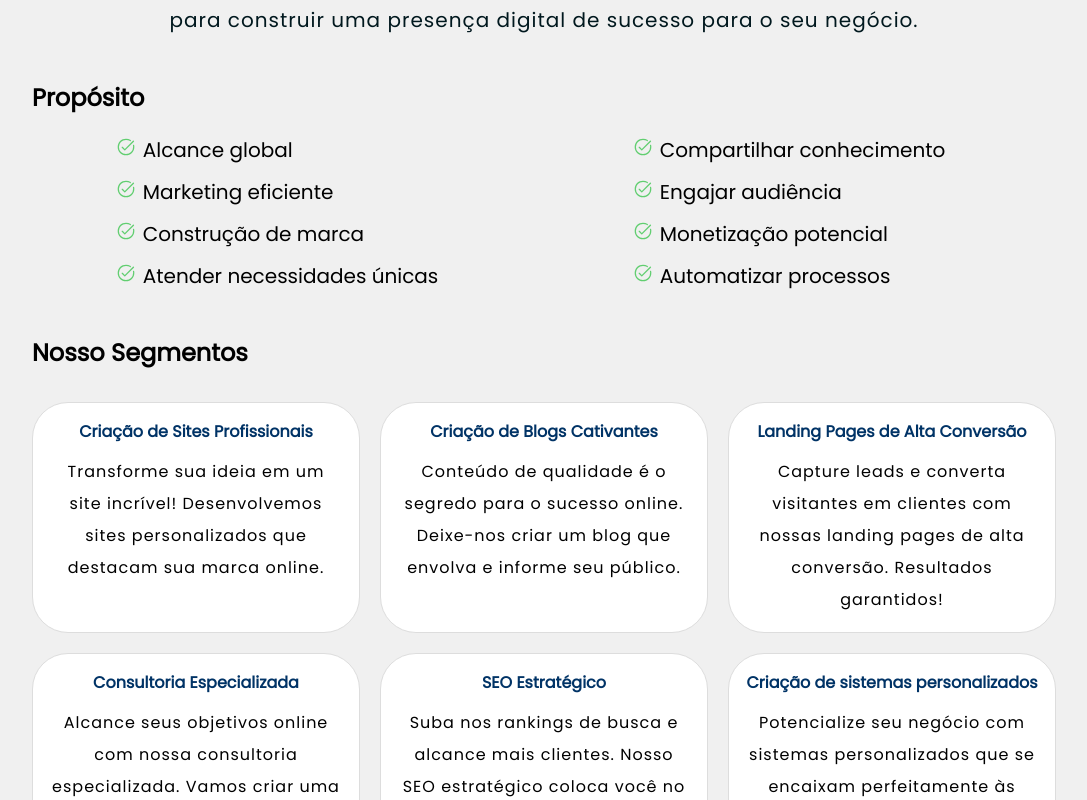
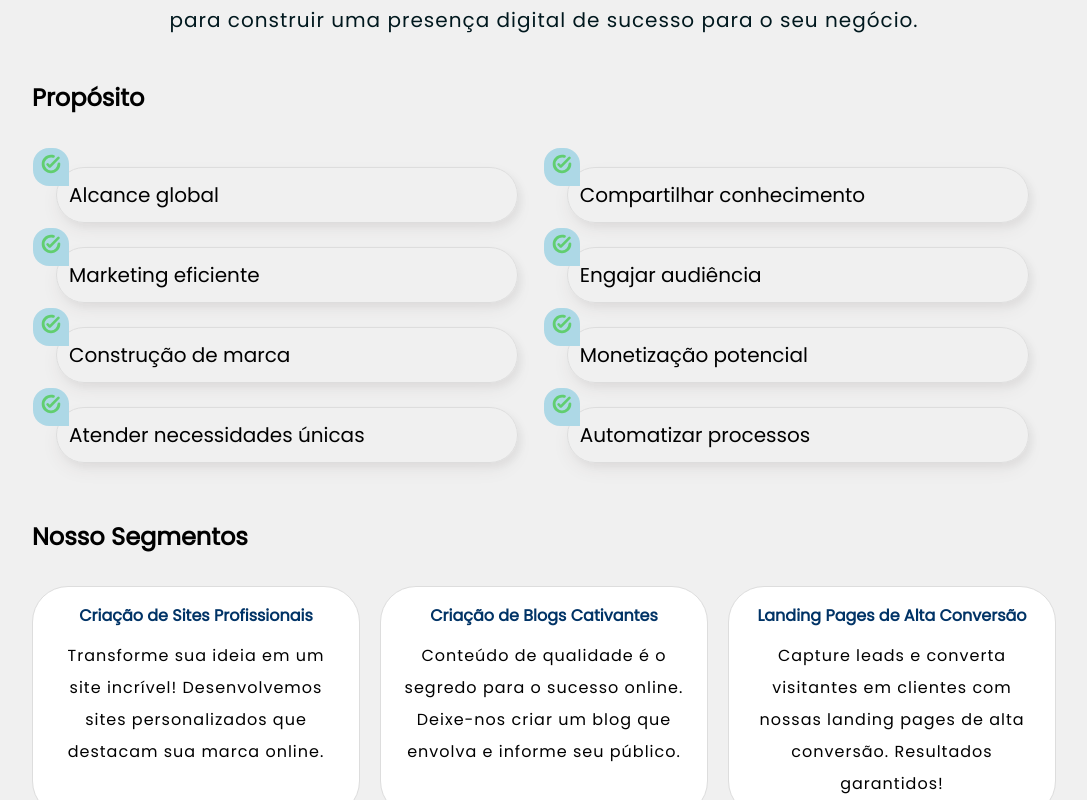
Before and after one commit to joao-belmiro/portal-wb, a Nuxt app: page / in a window 1280 px wide. Shown: the part 940-1740 px from the top of the page, without its empty margins (96-1183 px from the left). Built offline with nearby package versions, Linux system fonts and the light colour scheme.

Commit message:
novo estilo de lista

```diff
--- a/assets/scss/main.scss
+++ b/assets/scss/main.scss
@@ -2,7 +2,7 @@
 
 $global-font: "Poppins", sans-serif;
 $primary: #003366;
-$secondary: #50cf61;
+$secondary: #61CE70;
 $background: #F0F0F0;
 $dark: #00181E;
 $grey-1: #666666;
--- a/components/Proposit.vue
+++ b/components/Proposit.vue
@@ -2,19 +2,19 @@
   <div class="p-container">
     <h2>Propósito</h2>
     <div class="p-list">
-      <ul>
-        <li>Alcance global</li>
-        <li>Marketing eficiente</li>
-        <li>Construção de marca</li>
-        <li>Atender necessidades únicas</li>
-      </ul>
+      <div class="column">
+        <div class="item-list">Alcance global</div>
+        <div class="item-list">Marketing eficiente</div>
+        <div class="item-list">Construção de marca</div>
+        <div class="item-list">Atender necessidades únicas</div>
+      </div>
 
-      <ul>
-        <li>Compartilhar conhecimento</li>
-        <li>Engajar audiência</li>
-        <li>Monetização potencial</li>
-        <li>Automatizar processos</li>
-      </ul>
+      <div class="column">
+        <div class="item-list">Compartilhar conhecimento</div>
+        <div class="item-list">Engajar audiência</div>
+        <div class="item-list">Monetização potencial</div>
+        <div class="item-list">Automatizar processos</div>
+      </div>
     </div>
   </div>
 </template>
@@ -38,22 +38,42 @@ export default {};
   .p-list {
     display: flex;
     flex-direction: row;
-    justify-content: space-around;
+    justify-content: center;
     align-items: center;
-    width: 100%;
+    margin-left: 24px;
+    margin-top: 32px;
+    gap: 5%;
+    width: 95%;
     @media (max-width: 700px) {
+      gap: 0;
+      width: 100%;
       flex-direction: column;
       align-items: flex-start;
     }
-    ul {
-      list-style: url("@/assets/images/check-circle.svg");
-      li {
+    .column {
+      width: 95%;
+      .item-list {
+        box-shadow: 0.25rem 0.25rem 0.6rem rgba(0, 0, 0, 0.05),
+          0 0.5rem 1.125rem rgba(75, 0, 0, 0.05);
+        position: relative;
         text-align: start;
         font-size: 20px;
-        margin-bottom: 12px;
+        margin-bottom: 24px;
+        padding: 12px;
+        border-radius: 32px;
+        border: 1px solid #ddd;
         @media (max-width: 700px) {
           margin-left: 30px;
-          font-size: 16px;
+          font-size: 26px;
+        }
+        &::before {
+          padding: 4px 8px;
+          background: #add8e6;
+          border-radius: 1rem 1rem 0 1rem;
+          position: absolute;
+          left: -24px;
+          top: -20px;
+          content: url("@/assets/images/check-circle.svg");
         }
       }
     }
```
Also changed, not shown: assets/images/check-circle.svg.
